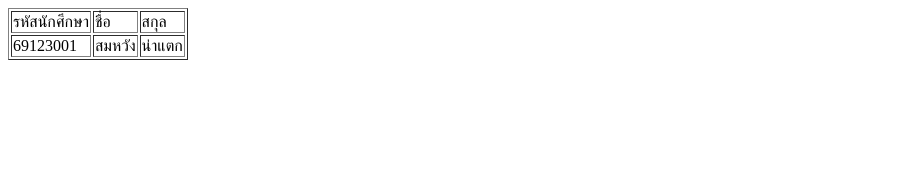
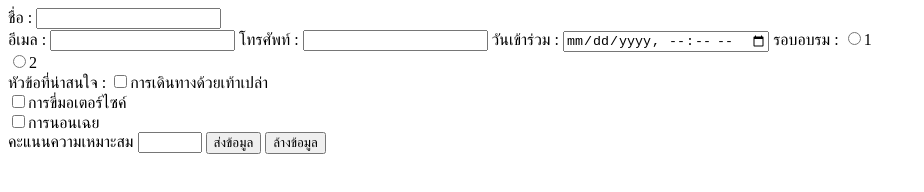
Before and after one commit to Sen837/Week05, a plain HTML site: page index.html in a window 1280 px wide. Shown: the whole page, without its empty margins (0-924 px from the left). Drawn offline with Linux system fonts and the light colour scheme.

Commit message:
Update index.html

```diff
--- a/index.html
+++ b/index.html
@@ -6,20 +6,24 @@
     <title>Document</title>
 </head>
 <body>
-    <table border ="1">
-    <tr>
-        <td>รหัสนักศึกษา</td>
-        <td>ชื่อ</td>
-        <td>สกุล</td>
-    </tr>
-    <tr>
-        <td>69123001</td>
-        <td>สมหวัง</td>
-        <td>น่าแตก</td>
-    </tr>
-</table>
-    <h1></h1>
-    <img src="" alt="">
-    <link rel="stylesheet" href="">
+    <form action="login.php" method="post">
+    ชื่อ : <input type="text" name="sen" id="hello"><br>
+    อีเมล : <input type="email" name="69143837" id="69143837@g.cmru.ac.th">
+    โทรศัพท์ : <input type="number" name="0222222222" id="0222222222">
+    </select>
+    วันเข้าร่วม :
+    <input type="datetime-local" name="day" id="day" >
+    รอบอบรม :
+    <input type="radio" name="or" id="รอบ" value="1">1<br>
+    <input type="radio" name="or" id="รอบ" value="0">2<br>
+    หัวข้อที่น่าสนใจ :
+    <input type="checkbox" name="ปุ่มข้อความ" id="ความคิดเห็น" value="3">การเดินทางด้วยเท้าเปล่า<br>
+    <input type="checkbox" name="ปุ่มข้อความ" id="ความคิดเห็น" value="4">การขี่มอเตอร์ไซค์<br>
+    <input type="checkbox" name="ปุ่มข้อความ" id="ความคิดเห็น" value="5">การนอนเฉย<br>
+    <label for="point">คะแนนความเหมาะสม</label>
+    <input type="number" name="point" id="point" min="1" max="100" required>
+    <input type="submit" value="ส่งข้อมูล">
+    <input type="reset" value="ล้างข้อมูล">
+</form>
 </body>
 </html>
```
